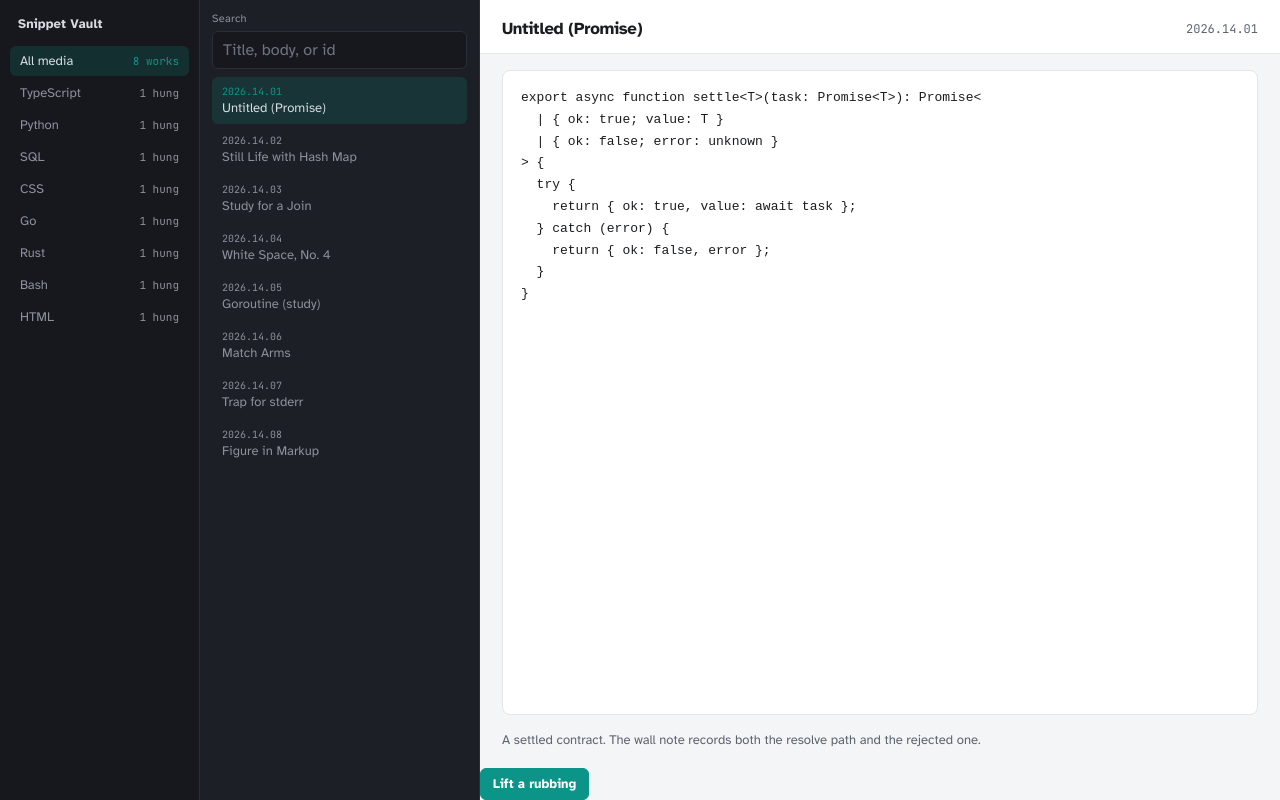
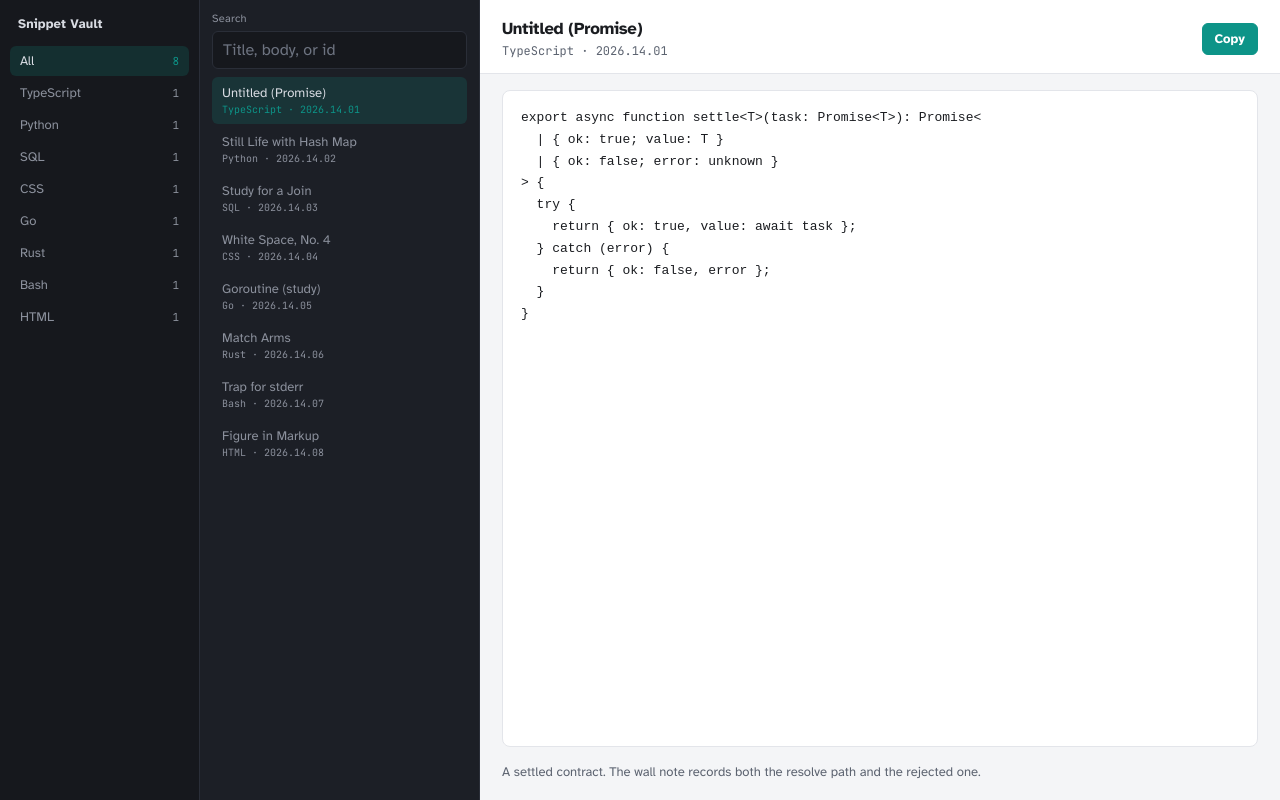
Before and after one commit to HarishKarthickS/snippet-vault, a Next.js app: page / in a window 1280 px wide. Built offline with nearby package versions, Linux system fonts and the light colour scheme.

Commit message:
Replace gallery labels with snippet list, language nav, and copy.

```diff
--- a/src/app/page.tsx
+++ b/src/app/page.tsx
@@ -1,5 +1,5 @@
-import { GalleryApp } from "@/ui/GalleryApp";
+import { VaultApp } from "@/ui/VaultApp";
 
 export default function HomePage() {
-  return <GalleryApp />;
+  return <VaultApp />;
 }
--- /dev/null
+++ b/src/ui/CodePane.tsx
@@ -0,0 +1,40 @@
+"use client";
+
+import type { Snippet } from "@/domain";
+
+type Props = {
+  snippet: Snippet;
+  copied: boolean;
+  copyFailed: boolean;
+  onCopy: () => void;
+};
+
+export function CodePane({ snippet, copied, copyFailed, onCopy }: Props) {
+  return (
+    <article className="matte" aria-label="Snippet">
+      <header>
+        <div>
+          <h1>{snippet.title}</h1>
+          <span className="acc-lg">
+            {snippet.language} · {snippet.accession}
+          </span>
+        </div>
+        <div className="matte-actions">
+          <button
+            type="button"
+            className="plaque-btn"
+            data-copied={copied}
+            onClick={onCopy}
+          >
+            {copied ? "Copied" : "Copy"}
+          </button>
+          {copyFailed ? <span className="acc-lg">Couldn’t copy</span> : null}
+        </div>
+      </header>
+      <pre>
+        <code>{snippet.body}</code>
+      </pre>
+      <p className="didactic">{snippet.didactic}</p>
+    </article>
+  );
+}
--- a/src/ui/EmptyStates.tsx
+++ b/src/ui/EmptyStates.tsx
@@ -2,17 +2,17 @@
 
 import type { VaultError } from "@/domain";
 
-export function LightsWarming() {
+export function LoadingVault() {
   return (
     <div className="hall">
       <p className="mast">
-        <strong>Hall 14</strong> · lights warming
+        <strong>Snippet Vault</strong> · Loading snippets…
       </p>
     </div>
   );
 }
 
-export function ConservationHold({
+export function VaultErrorPanel({
   error,
   onRestore,
 }: {
@@ -21,15 +21,11 @@ export function ConservationHold({
 }) {
   return (
     <div className="hall">
-      <div className="ceiling">
-        <div className="track" />
-        <div className="lamp" />
-      </div>
       <section className="banner" data-kind="error">
-        <h1>Conservation hold</h1>
+        <h1>Couldn’t load the vault</h1>
         <p>{error.message}</p>
         <button type="button" className="plaque-btn" onClick={onRestore}>
-          Rehang the seed works
+          Restore seed snippets
         </button>
       </section>
     </div>
@@ -39,17 +35,17 @@ export function ConservationHold({
 export function EmptyCatalog() {
   return (
     <div className="empty-wall empty-wall--flush">
-      <h1>Nothing on this wall</h1>
-      <p>No fragment matches the search or the language plaque.</p>
+      <h1>No matching snippets</h1>
+      <p>Try another search or language.</p>
     </div>
   );
 }
 
-export function EmptySpotlight() {
+export function EmptyEditor() {
   return (
     <div className="empty-wall">
-      <h1>The spotlight is empty</h1>
-      <p>Choose another plaque, or clear the search.</p>
+      <h1>No snippet selected</h1>
+      <p>Choose one from the list, or clear the search.</p>
     </div>
   );
 }
--- a/src/ui/LanguagePlaques.tsx
+++ b/src/ui/LanguageNav.tsx
@@ -9,18 +9,17 @@ type Props = {
   onChange: (value: Language | "all") => void;
 };
 
-export function LanguagePlaques({ snippets, language, onChange }: Props) {
+export function LanguageNav({ snippets, language, onChange }: Props) {
   return (
-    <div className="language-rail" role="tablist" aria-label="Wall labels by language">
+    <nav className="language-rail" aria-label="Languages">
       <button
         type="button"
         className="plaque"
-        role="tab"
         data-active={language === "all"}
         onClick={() => onChange("all")}
       >
-        <span className="lang">All media</span>
-        <span className="meta">{snippets.length} works</span>
+        <span className="lang">All</span>
+        <span className="meta">{snippets.length}</span>
       </button>
       {LANGUAGES.map((lang) => {
         const count = snippets.filter((item) => item.language === lang).length;
@@ -29,15 +28,14 @@ export function LanguagePlaques({ snippets, language, onChange }: Props) {
             key={lang}
             type="button"
             className="plaque"
-            role="tab"
             data-active={language === lang}
             onClick={() => onChange(lang)}
           >
             <span className="lang">{lang}</span>
-            <span className="meta">{count === 0 ? "not hung" : `${count} hung`}</span>
+            <span className="meta">{count}</span>
           </button>
         );
       })}
-    </div>
+    </nav>
   );
 }
--- a/src/ui/WallCatalog.tsx
+++ b/src/ui/SnippetList.tsx
@@ -8,9 +8,9 @@ type Props = {
   onSelect: (id: string) => void;
 };
 
-export function WallCatalog({ snippets, selectedId, onSelect }: Props) {
+export function SnippetList({ snippets, selectedId, onSelect }: Props) {
   return (
-    <div className="catalog-scroll" role="list" aria-label="Accession catalog">
+    <div className="catalog-scroll" role="list" aria-label="Snippets">
       {snippets.map((snippet) => (
         <button
           key={snippet.id}
@@ -20,8 +20,10 @@ export function WallCatalog({ snippets, selectedId, onSelect }: Props) {
           data-active={snippet.id === selectedId}
           onClick={() => onSelect(snippet.id)}
         >
-          <span className="acc">{snippet.accession}</span>
           <span className="title">{snippet.title}</span>
+          <span className="acc">
+            {snippet.language} · {snippet.accession}
+          </span>
         </button>
       ))}
     </div>
--- a/src/ui/SpotlightCard.tsx
+++ /dev/null
@@ -1,38 +0,0 @@
-"use client";
-
-import type { Snippet } from "@/domain";
-
-type Props = {
-  snippet: Snippet;
-  copied: boolean;
-  copyFailed: boolean;
-  onCopy: () => void;
-};
-
-export function SpotlightCard({ snippet, copied, copyFailed, onCopy }: Props) {
-  return (
-    <article className="matte" aria-label="Work on view">
-      <header>
-        <h1>{snippet.title}</h1>
-        <span className="acc-lg">{snippet.accession}</span>
-      </header>
-      <pre>
-        <code>{snippet.body}</code>
-      </pre>
-      <p className="didactic">{snippet.didactic}</p>
-      <div className="matte-actions">
-        <button
-          type="button"
-          className="plaque-btn"
-          data-copied={copied}
-          onClick={onCopy}
-        >
-          {copied ? "Rubbing taken" : "Lift a rubbing"}
-        </button>
-        {copyFailed ? (
-          <span className="acc-lg">Clipboard refused the transfer.</span>
-        ) : null}
-      </div>
-    </article>
-  );
-}
--- a/src/ui/GalleryApp.tsx
+++ b/src/ui/VaultApp.tsx
@@ -1,27 +1,27 @@
 "use client";
 
-import { ConservationHold, EmptyCatalog, EmptySpotlight, LightsWarming } from "./EmptyStates";
-import { LanguagePlaques } from "./LanguagePlaques";
-import { SpotlightCard } from "./SpotlightCard";
-import { WallCatalog } from "./WallCatalog";
+import { EmptyCatalog, EmptyEditor, LoadingVault, VaultErrorPanel } from "./EmptyStates";
+import { LanguageNav } from "./LanguageNav";
+import { CodePane } from "./CodePane";
+import { SnippetList } from "./SnippetList";
 import { useVault } from "./useVault";
 
-export function GalleryApp() {
+export function VaultApp() {
   const vault = useVault();
 
   if (!vault.ready) {
-    return <LightsWarming />;
+    return <LoadingVault />;
   }
 
   if (vault.error) {
-    return <ConservationHold error={vault.error} onRestore={vault.restore} />;
+    return <VaultErrorPanel error={vault.error} onRestore={vault.restore} />;
   }
 
   return (
     <div className="app">
       <aside className="lang-col">
         <p className="brand">Snippet Vault</p>
-        <LanguagePlaques
+        <LanguageNav
           snippets={vault.snippets}
           language={vault.language}
           onChange={vault.setLanguage}
@@ -29,9 +29,9 @@ export function GalleryApp() {
       </aside>
       <aside className="list-col">
         <div className="search">
-          <label htmlFor="catalog-search">Search</label>
+          <label htmlFor="snippet-search">Search</label>
           <input
-            id="catalog-search"
+            id="snippet-search"
             value={vault.query}
             onChange={(event) => vault.setQuery(event.target.value)}
             placeholder="Title, body, or id"
@@ -42,7 +42,7 @@ export function GalleryApp() {
           {vault.visible.length === 0 ? (
             <EmptyCatalog />
           ) : (
-            <WallCatalog
+            <SnippetList
               snippets={vault.visible}
               selectedId={vault.selected?.id ?? null}
               onSelect={vault.select}
@@ -52,14 +52,14 @@ export function GalleryApp() {
       </aside>
       <section className="editor-col">
         {vault.selected ? (
-          <SpotlightCard
+          <CodePane
             snippet={vault.selected}
             copied={vault.copied}
             copyFailed={vault.copyFailed}
             onCopy={() => void vault.copySelected()}
           />
         ) : (
-          <EmptySpotlight />
+          <EmptyEditor />
         )}
       </section>
     </div>
--- a/src/ui/vault.css
+++ b/src/ui/vault.css
@@ -209,6 +209,12 @@
   background: var(--paper);
 }
 
+.matte header > div:first-child {
+  display: grid;
+  gap: 4px;
+  min-width: 0;
+}
+
 .matte h1 {
   margin: 0;
   font-size: 1.05rem;
```
